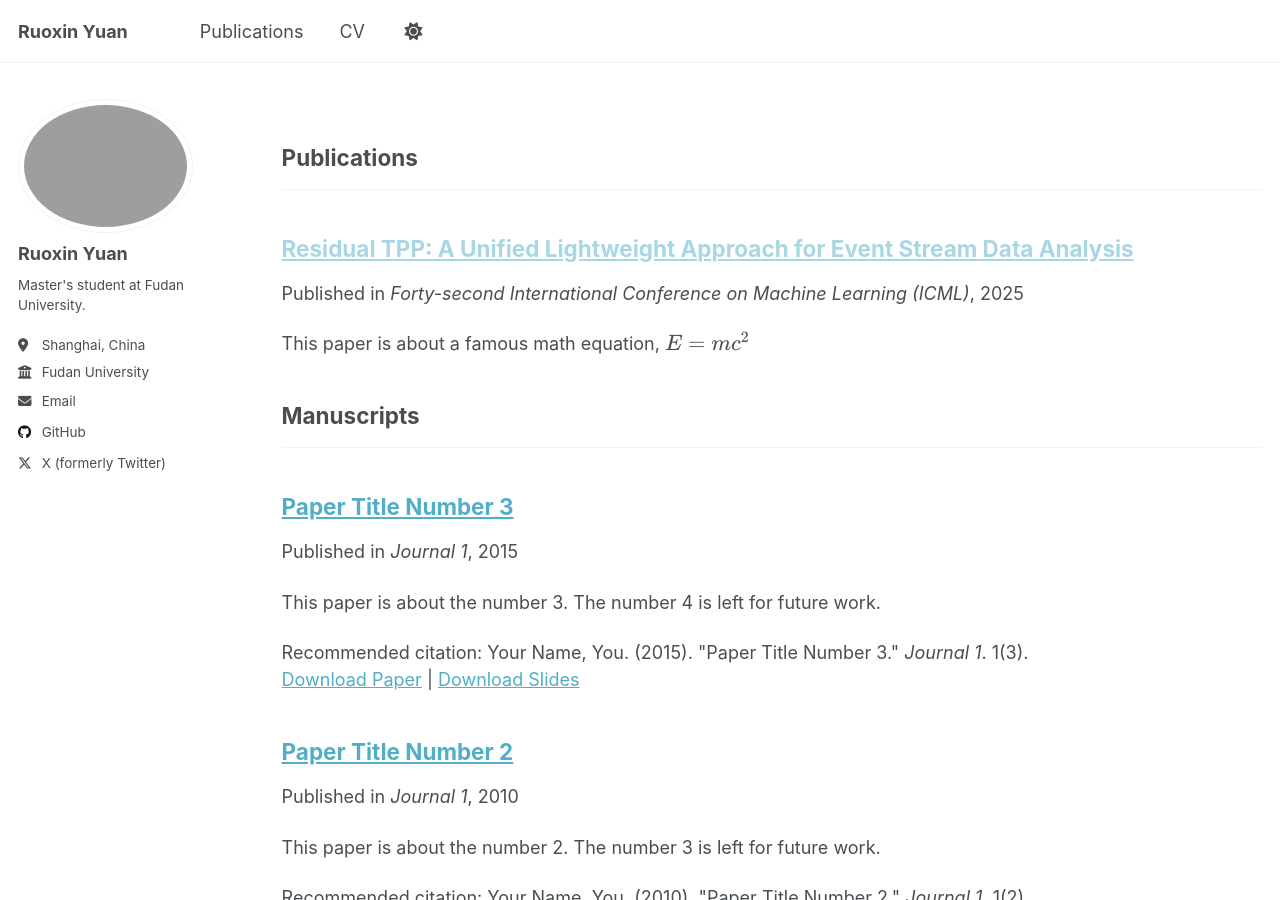
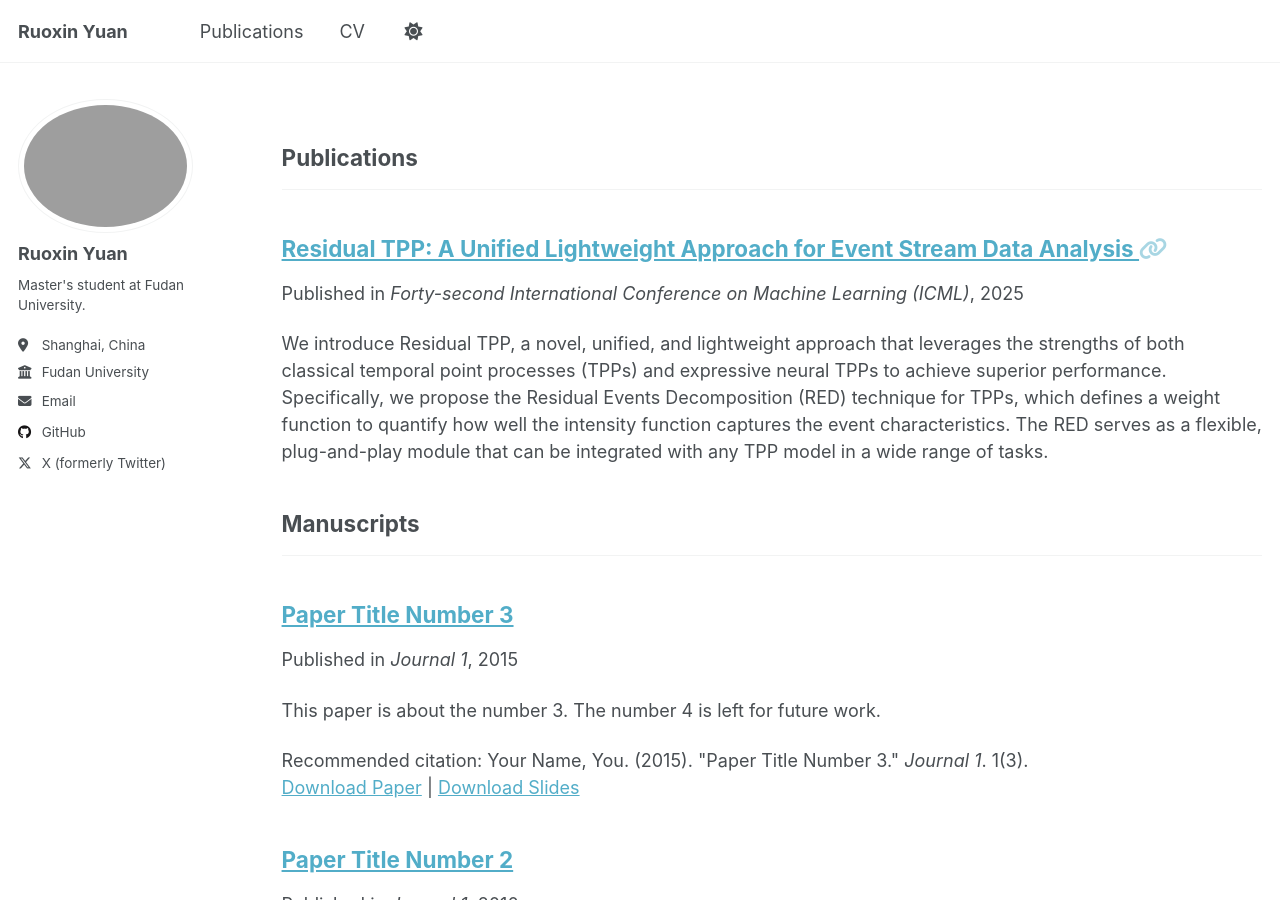
Before and after one commit to ruoxinyuan/ruoxinyuan.github.io, a Jekyll site: the page built from _pages/publications.html, in a window 1280 px wide and 900 px high. Built offline with Jekyll 4.4.1, drawn with Linux system fonts in a browser that asks for light colours; a script that is not in the unit is left out.

Commit message:
Update pubs

```diff
--- a/_publications/2025-ICML-Residual-TPP.md
+++ b/_publications/2025-ICML-Residual-TPP.md
@@ -1,9 +1,10 @@
 ---
-title: "[Residual TPP: A Unified Lightweight Approach for Event Stream Data Analysis](https://proceedings.mlr.press/v267/yuan25a.html)"
+title: "Residual TPP: A Unified Lightweight Approach for Event Stream Data Analysis"
 collection: publications
 category: publications
 # permalink: /publication/2025-ICML-Residual-TPP
-excerpt: 'This paper is about a famous math equation, $$E=mc^2$$'
+link: 'https://proceedings.mlr.press/v267/yuan25a.html'
+excerpt: 'We introduce Residual TPP, a novel, unified, and lightweight approach that leverages the strengths of both classical temporal point processes (TPPs) and expressive neural TPPs to achieve superior performance. Specifically, we propose the Residual Events Decomposition (RED) technique for TPPs, which defines a weight function to quantify how well the intensity function captures the event characteristics. The RED serves as a flexible, plug-and-play module that can be integrated with any TPP model in a wide range of tasks.'
 date: 2025-10-14
 venue: 'Forty-second International Conference on Machine Learning (ICML)'
 # paperurl: 'https://proceedings.mlr.press/v267/yuan25a.html'
```
